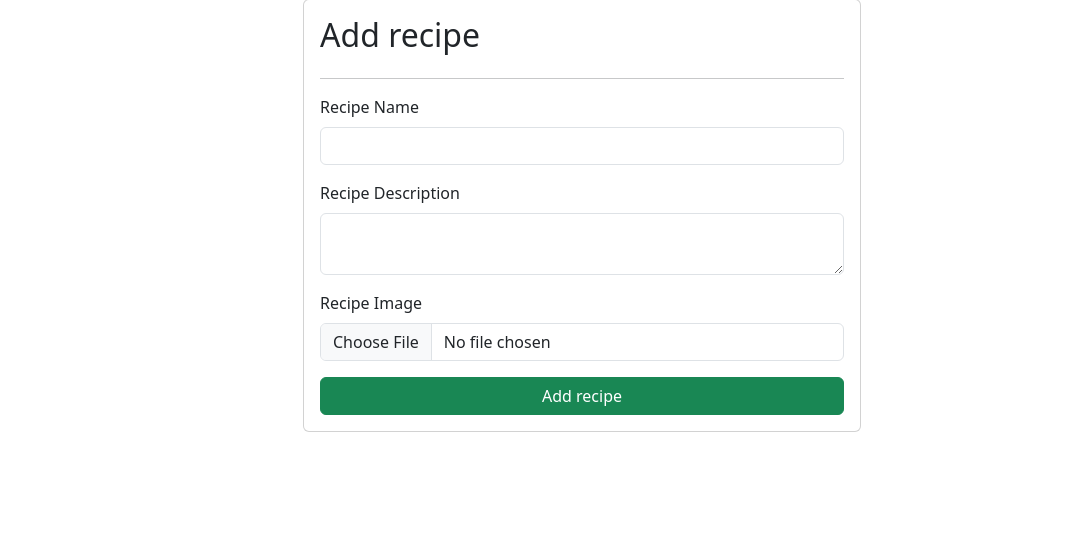
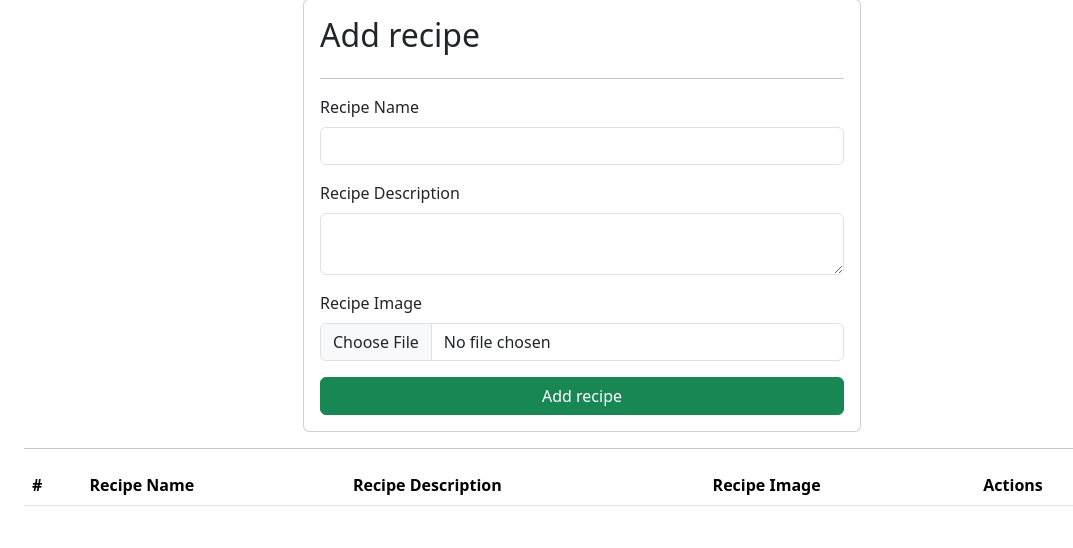
Before and after one commit to ajitdangiiiitianwork-rgb/Django-Practice, a Django app: page /recipes/ in a window 1280 px wide. Shown: the part 97-645 px from the top of the page, without its empty margins (58-1131 px from the left). Run offline with Django 5.2, Linux system fonts and the light colour scheme; data that the repository does not hold is empty.

Commit message:
Added table to show recipes

```diff
--- a/core/urls.py
+++ b/core/urls.py
@@ -16,12 +16,22 @@ Including another URLconf
 """
 from django.contrib import admin
 from django.urls import path
+from django.conf import settings
+from django.conf.urls.static import static
+from django.contrib.staticfiles.urls import staticfiles_urlpatterns
 from home.views import *
 from vege.views import *
 urlpatterns = [
     path('', home, name='home'),
     path('recipes/', recipe, name='recipes'),
+    path('delete_recipes/<id>/', delete_recipes, name='delete_recipes'),
     path('contact/', contact, name='contact'),
     path('about/', about, name='about'),
     path('admin/', admin.site.urls),
 ]
+
+if settings.DEBUG:
+  urlpatterns += static(settings.MEDIA_URL,
+                        document_root=settings.MEDIA_ROOT)
+
+urlpatterns += staticfiles_urlpatterns()
--- a/vege/templates/recipes.html
+++ b/vege/templates/recipes.html
@@ -26,7 +26,40 @@
         <input name="recipe_image" type="file" class="form-control">
       </div>
       <button type="submit" class="btn btn-success">Add recipe</button>
+
+
     </form>
+
+    <hr>
+
+    <table class="table">
+      <thead>
+        <tr>
+          <th scope="col">#</th>
+          <th scope="col">Recipe Name</th>
+          <th scope="col">Recipe Description</th>
+          <th scope="col">Recipe Image</th>
+          <th scope="col">Actions</th>
+        </tr>
+      </thead>
+      {% for recipe in recipes %}
+      <tbody>
+        <tr>
+          <th scope="row">{{ forloop.couter }}</th>
+          <td>{{recipe.recipe_name}}</td>
+          <td>{{recipe.recipe_desc}}</td>
+          <td>
+            <img src="/media/{{recipe.recipe_image}}" style="height : 100px">
+          </td>
+          <td>
+            <a href="/delete_recipes/{{recipe.id}}/" class="btn btn-danger">Delete</a>
+          </td>
+        </tr>
+        {% endfor %}
+      </tbody>
+    </table>
+
   </div>
+
 </body>
 </html>
--- a/vege/views.py
+++ b/vege/views.py
@@ -16,4 +16,11 @@ def recipe(request):
 
     return redirect('/recipes/')
 
-  return render(request, 'recipes.html')
+  querySet = Recipe.objects.all()
+  context = {'recipes' : querySet}
+  return render(request, 'recipes.html', context)
+
+def delete_recipes(request, id):
+  queryset = Recipe.objects.get(id = id)
+  queryset.delete()
+  return redirect('/recipes/')
```
Also changed, not shown: core/settings.py (+9 -1 lines), db.sqlite3, public/static/receipe/Vegetarian-sheet-pan-kebabs-5.webp (added), public/static/receipe/bananachat-e1534416034400.jpg (added), public/static/receipe/daal-makhani-1.jpg (added), receipe/kaju-shake.webp (deleted).
